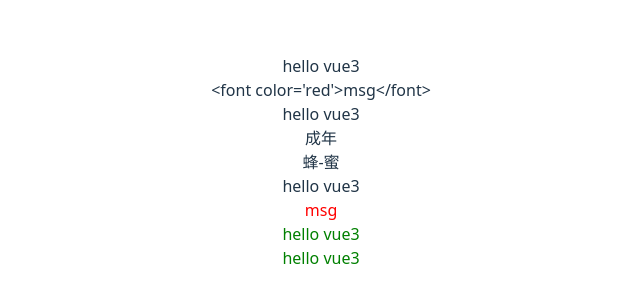
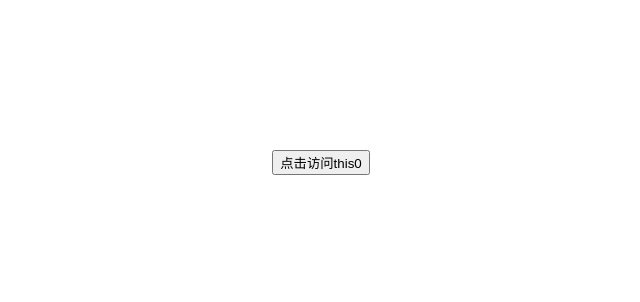
Before and after one commit to ypt-1024/JavaWeb2025, a Vue app in the folder vue/: page / in a window 1280 px wide. Shown: the part 238-540 px from the top of the page, without its empty margins (319-959 px from the left). Built offline with nearby package versions, Linux system fonts and the light colour scheme.

Commit message:
属性渲染

```diff
--- a/vue/src/App.vue
+++ b/vue/src/App.vue
@@ -2,10 +2,11 @@
 import HelloWorld from './components/HelloWorld.vue'
 import Base from "./components/base.vue";
 import Base1 from "./components/base1.vue";
+import Base2 from "./components/base2.vue";
 </script>
 
 <template>
-  <Base1/>
+  <Base2/>
 </template>
 
 <style scoped>
--- /dev/null
+++ b/vue/src/components/base2.vue
@@ -0,0 +1,16 @@
+<script setup type="module">
+const data = {
+  name: 'this0',
+  url: 'http://www.this0.com',
+}
+</script>
+
+<template>
+  <div>
+    <a v-bind:href="data.url">
+      <input type="button" :value="`点击访问${data.name}`">
+    </a>
+  </div>
+</template>
+
+<style scoped></style>
```
